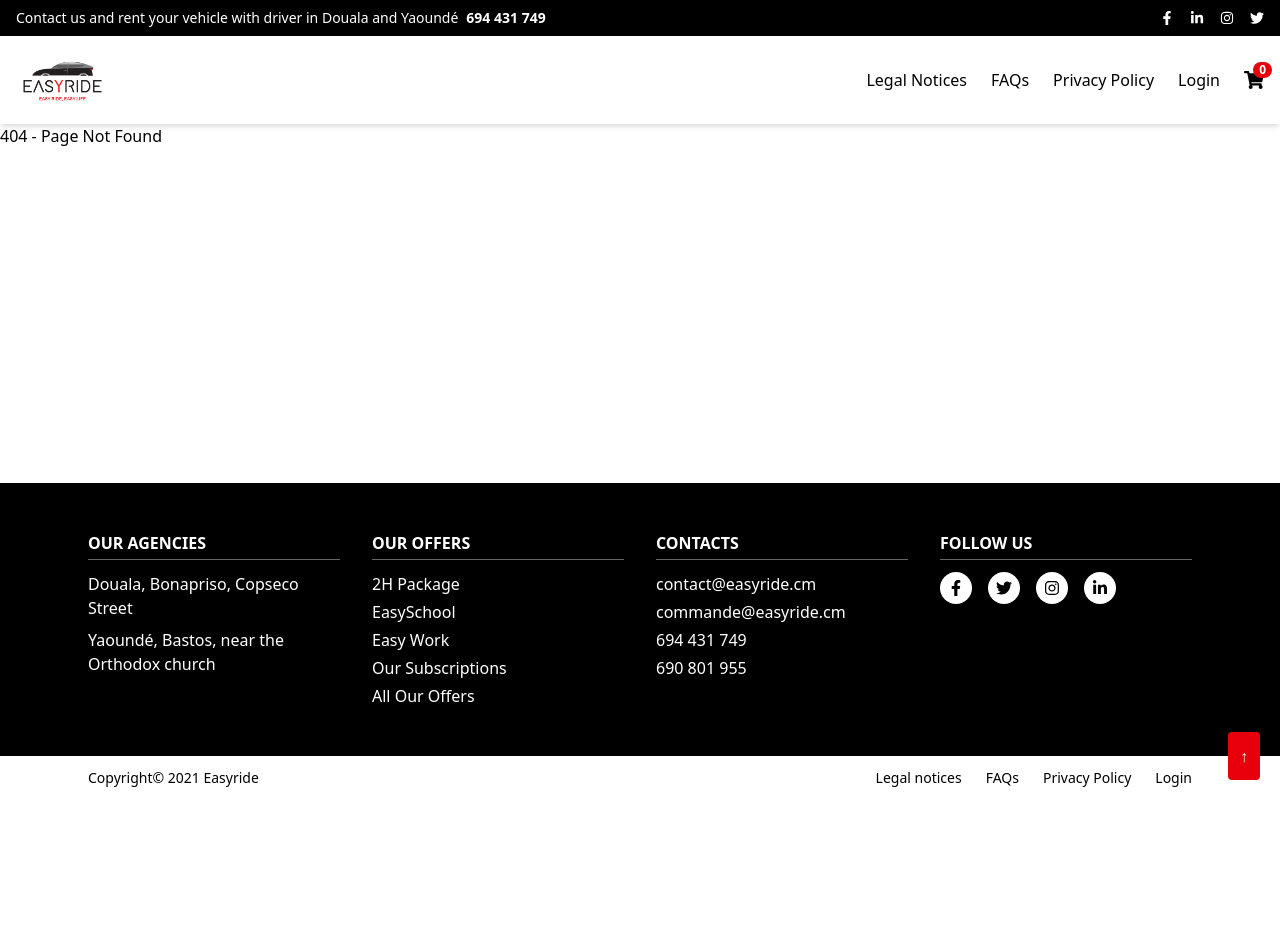
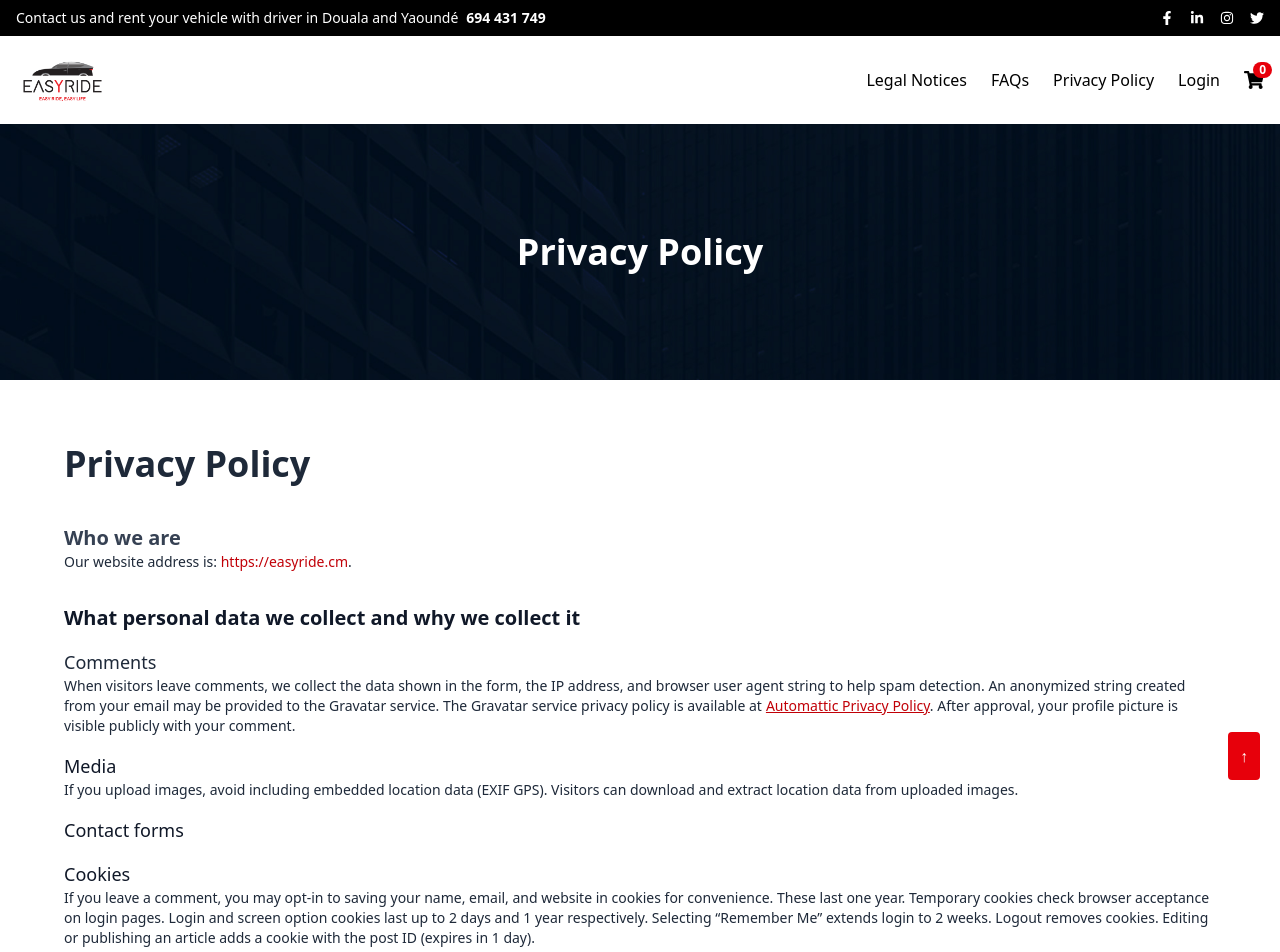
Before and after one commit to mdislamulhaque/easy-ride-react, a React (Vite) app: page /policy in a window 1280 px wide. Shown: the top 952 px of the page. Before the commit the page ends 800 px from the top, so only its background shows below. Built offline with nearby package versions, Linux system fonts and the light colour scheme.

Commit message:
added privacy policy page

```diff
--- a/public/data/menu.json
+++ b/public/data/menu.json
@@ -1,6 +1,6 @@
 [
   { "id": 1, "title": "Legal Notices", "link": "/legal" },
   { "id": 2, "title": "FAQs", "link": "/faqs" },
-  { "id": 3, "title": "Privacy Policy", "link": "/privacy" },
+  { "id": 3, "title": "Privacy Policy", "link": "/policy" },
   { "id": 4, "title": "Login", "link": "/login" }
 ]
--- a/src/components/header/Navbar.jsx
+++ b/src/components/header/Navbar.jsx
@@ -1,6 +1,7 @@
 import { useEffect, useState } from "react";
 import axios from "axios";
 import { FaShoppingCart, FaBars } from "react-icons/fa";
+import { Link } from "react-router";
 
 export default function NavBar() {
   const [menuItems, setMenuItems] = useState([]);
@@ -30,10 +31,14 @@ export default function NavBar() {
     <nav className="bg-white shadow-md">
       <div className="max-w-8xl mx-auto flex items-center justify-between px-4 py-3">
         {/* Logo */}
-              <div className="text-xl font-bold text-black">
-        <a href="/" className="hover:text-indigo-600 transition">
-          <img className="h-16" src="/images/easy-ride.png" alt="logo-easy-ride" />
-        </a>
+        <div className="text-xl font-bold text-black">
+          <a href="/" className="hover:text-indigo-600 transition">
+            <img
+              className="h-16"
+              src="/images/easy-ride.png"
+              alt="logo-easy-ride"
+            />
+          </a>
         </div>
 
         {/* Desktop Menu */}
@@ -46,13 +51,13 @@ export default function NavBar() {
           {!loading &&
             !error &&
             menuItems.map((item) => (
-              <a
+              <Link
                 key={item.id}
-                href={item.link}
+                to={item.link}
                 className="hover:text-indigo-600 transition"
               >
                 {item.title}
-              </a>
+              </Link>
             ))}
 
           {/* Cart */}
@@ -84,13 +89,14 @@ export default function NavBar() {
           {!loading &&
             !error &&
             menuItems.map((item) => (
-              <a
+              <Link
                 key={item.id}
-                href={item.link}
+                to={item.link}
                 className="block hover:text-indigo-600 transition"
+                onClick={() => setIsOpen(!isOpen)}
               >
                 {item.title}
-              </a>
+              </Link>
             ))}
 
           {/* Cart */}
--- /dev/null
+++ b/src/pages/policy/Policy.jsx
@@ -0,0 +1,168 @@
+import React from "react";
+import { Link } from "react-router";
+
+export default function Policy() {
+  return (
+    <div>
+      <section
+        className="relative h-64 bg-center bg-cover flex items-center justify-center"
+        style={{
+          backgroundImage: "url('/images/bg-home1-2.jpg')",
+        }}
+      >
+        {/* Overlay */}
+        <div className="absolute inset-0 bg-black/0"></div>
+
+        {/* Text */}
+        <h1 className="relative text-3xl md:text-4xl font-bold text-white z-10">
+          Privacy Policy
+        </h1>
+      </section>
+
+      <section className=" text-gray-900 py-16 px-6 md:px-12">
+        <div className="max-w-6xl mx-auto space-y-10">
+          <h2 className="text-3xl md:text-4xl font-bold text-gray-800">
+            Privacy Policy
+          </h2>
+
+          <div className="space-y-8">
+            <div>
+              <h3 className="text-xl font-semibold text-gray-700">
+                Who we are
+              </h3>
+              <p className="text-gray-800 text-sm">
+                Our website address is:{" "}
+                <Link to={"https://easyride.cm"} className="text-red-700">
+                  https://easyride.cm
+                </Link>
+                .
+              </p>
+            </div>
+
+            <div>
+              <h3 className="text-xl font-semibold text-gray-900">
+                What personal data we collect and why we collect it
+              </h3>
+              <h4 className="text-lg font-medium text-gray-800 mt-4">
+                Comments
+              </h4>
+              <p className="text-gray-800 text-sm">
+                When visitors leave comments, we collect the data shown in the
+                form, the IP address, and browser user agent string to help spam
+                detection. An anonymized string created from your email may be
+                provided to the Gravatar service. The Gravatar service privacy
+                policy is available at
+                <a
+                  href="https://automattic.com/privacy/"
+                  className="text-red-700 ml-1 underline"
+                >
+                  Automattic Privacy Policy
+                </a>
+                . After approval, your profile picture is visible publicly with
+                your comment.
+              </p>
+
+              <h4 className="text-lg font-medium text-gray-900 mt-4">Media</h4>
+              <p className="text-gray-800 text-sm">
+                If you upload images, avoid including embedded location data
+                (EXIF GPS). Visitors can download and extract location data from
+                uploaded images.
+              </p>
+
+              <h4 className="text-lg font-medium text-gray-900 mt-4">
+                Contact forms
+              </h4>
+
+              <h4 className="text-lg font-medium text-gray-900 mt-4">
+                Cookies
+              </h4>
+              <p className="text-gray-800 text-sm">
+                If you leave a comment, you may opt-in to saving your name,
+                email, and website in cookies for convenience. These last one
+                year. Temporary cookies check browser acceptance on login pages.
+                Login and screen option cookies last up to 2 days and 1 year
+                respectively. Selecting “Remember Me” extends login to 2 weeks.
+                Logout removes cookies. Editing or publishing an article adds a
+                cookie with the post ID (expires in 1 day).
+              </p>
+
+              <h4 className="text-lg font-medium text-gray-900 mt-4">
+                Embedded content from other websites
+              </h4>
+              <p className="text-gray-800 text-sm">
+                Articles may include embedded content (videos, images,
+                articles). These act as if you visited the third-party website,
+                which may collect data, use cookies, or track interactions.
+              </p>
+            </div>
+
+            <div>
+              <h3 className="text-xl font-semibold text-gray-900">Analytics</h3>
+              <h3 className="text-xl font-semibold text-gray-800 mt-4">
+                Who we share your data with
+              </h3>
+              <p className="text-gray-800 text-sm">
+                If you request a password reset, your IP address will be
+                included in the reset email.
+              </p>
+            </div>
+
+            <div>
+              <h3 className="text-xl font-semibold text-gray-900">
+                How long we retain your data
+              </h3>
+              <p className="text-gray-800 text-sm">
+                Comments and metadata are retained indefinitely for recognition
+                and approval of follow-up comments. For registered users, we
+                store provided personal info in their profile. Users may edit or
+                delete their information anytime (except username). Admins can
+                also see and edit that data.
+              </p>
+            </div>
+
+            <div>
+              <h3 className="text-xl font-semibold text-gray-900">
+                What rights you have over your data
+              </h3>
+              <p className="text-gray-800 text-sm">
+                If you have an account or left comments, you may request an
+                export of your personal data or request its deletion. This
+                excludes data kept for legal, security, or administrative
+                reasons.
+              </p>
+            </div>
+
+            <div>
+              <h3 className="text-xl font-semibold text-gray-900">
+                Where we send your data
+              </h3>
+              <p className="text-gray-800 text-sm">
+                Visitor comments may be checked through automated spam detection
+                services.
+              </p>
+            </div>
+
+            <div>
+              <h3 className="text-xl font-semibold text-gray-900">
+                Your contact information
+              </h3>
+              <h3 className="text-xl font-semibold text-gray-900 mt-4">
+                Additional information
+              </h3>
+              <ul className="list-disc pl-6 text-gray-800 text-sm space-y-2">
+                <li>How we protect your data</li>
+                <li>What data breach procedures we have in place</li>
+                <li>What third parties we receive data from</li>
+                <li>
+                  What automated decision making and/or profiling we do with
+                  user data
+                </li>
+                <li>Industry regulatory disclosure requirements</li>
+              </ul>
+            </div>
+          </div>
+        </div>
+      </section>
+    </div>
+  );
+}
--- a/src/route/route.jsx
+++ b/src/route/route.jsx
@@ -1,6 +1,7 @@
 import { createBrowserRouter } from "react-router";
 import MainLayout from "../layout/MainLayout";
 import HomePage from "../pages/homePage/HomePage";
+import Policy from "../pages/policy/Policy";
 
 
 
@@ -12,6 +13,10 @@ const router = createBrowserRouter([
       {
         index: true,
         element: <HomePage />,
+      },
+      {
+        path: "/policy",
+        element: <Policy />
       },
 
       {
```
Also changed, not shown: public/images/bg-home1-2.jpg (added).
